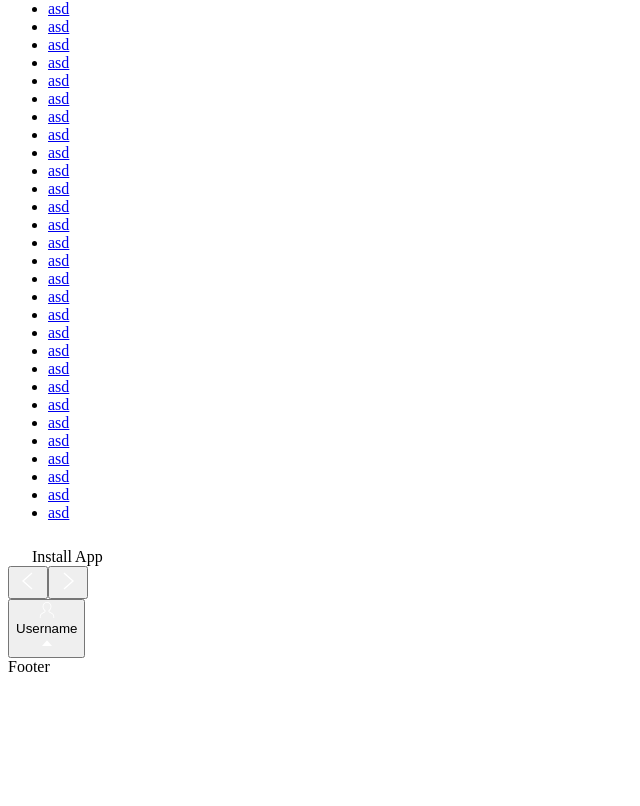
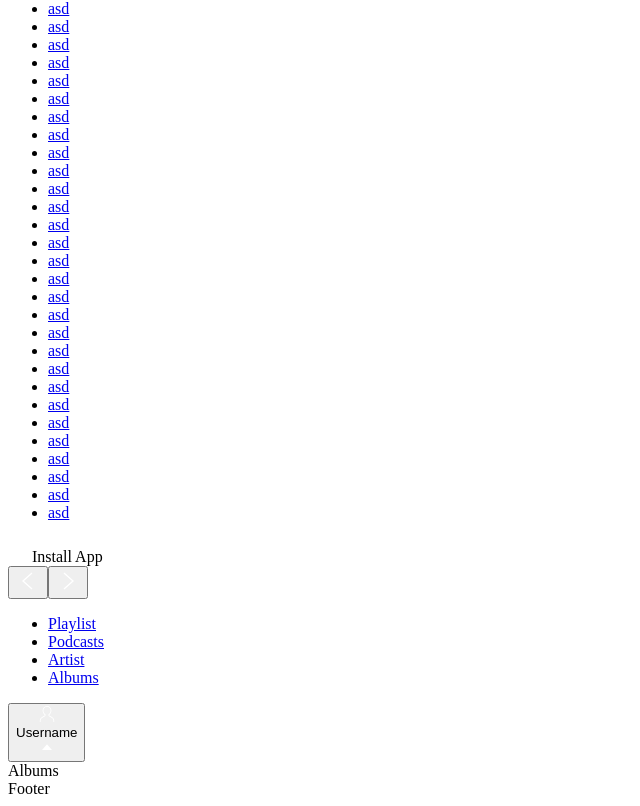
Before and after one commit to ilkay-alti/Spotify-Clone, a React (Create React App) app: page /albums in a window 1280 px wide. Shown: the part 610-1416 px from the top of the page, without its empty margins (0-640 px from the left). Before the commit the page ends 1294 px from the top, so only its background shows below. Built offline with nearby package versions, Linux system fonts and the light colour scheme.

Commit message:
Library Top Area

```diff
--- a/src/components/Content.js
+++ b/src/components/Content.js
@@ -7,6 +7,10 @@ import Episodes from "../views/Episodes";
 import LikedSong from "../views/LikedSong";
 import Navbar from "./Navbar";
 import { Routes, Route } from "react-router-dom";
+import Playlist from "../views/Playlist";
+import Podcasts from "../views/Podcasts";
+import Artist from "../views/Artist";
+import Albums from "../views/Albums";
 
 const Content = () => {
   return (
@@ -22,6 +26,11 @@ const Content = () => {
             <Route path="/createplaylist" element={<CreatePlayList />} />
             <Route path="/likedsong" element={<LikedSong />} />
             <Route path="/episodes" element={<Episodes />} />
+            <Route path="/playlist" element={<Playlist />} />
+            <Route path="/podcasts" element={<Podcasts />} />
+
+            <Route path="/artist" element={<Artist />} />
+            <Route path="/albums" element={<Albums />} />
           </Routes>
         </div>
       </div>
--- a/src/components/Navbar.js
+++ b/src/components/Navbar.js
@@ -3,7 +3,7 @@ import Auth from "./Sidebar/Navbar/Auth";
 import Navigates from "./Sidebar/Navbar/Navigates";
 import { Routes, Route } from "react-router-dom";
 import Search from "./Sidebar/Navbar/Search";
-import Library from "./Sidebar/Navbar/Library";
+import Library from "./Sidebar/Navbar/LibraryTop";
 
 const Navbar = () => {
   return (
@@ -12,6 +12,10 @@ const Navbar = () => {
       <Routes>
         <Route path="/search" element={<Search />} />
         <Route path="/library" element={<Library />} />
+        <Route path="/playlist" element={<Library />} />
+        <Route path="/podcasts" element={<Library />} />
+        <Route path="/artist" element={<Library />} />
+        <Route path="/albums" element={<Library />} />
       </Routes>
       <Auth />
     </div>
--- a/src/components/Sidebar/Navbar/Auth.js
+++ b/src/components/Sidebar/Navbar/Auth.js
@@ -15,7 +15,10 @@ const Auth = () => {
               <div className="w-[28px] h-[28px]  bg-link opacity-70 justify-center flex rounded-full">
                 <img src={User} alt="a" className="w-[16px] " />
               </div>
-              Username
+              <div className="text-[#fff] opacity-100 font-bold ">
+                {" "}
+                Username
+              </div>
               <div className={open === true && "rotate-180"}>
                 <img src={Down} alt="a" className="w-[16px] " />
               </div>
--- a/src/components/Sidebar/Navbar/Library.js
+++ /dev/null
@@ -1,7 +0,0 @@
-import React from "react";
-
-const Library = () => {
-  return <div>Library</div>;
-};
-
-export default Library;
--- /dev/null
+++ b/src/components/Sidebar/Navbar/LibraryTop.js
@@ -0,0 +1,47 @@
+import React from "react";
+import { NavLink } from "react-router-dom";
+
+const Library = () => {
+  return (
+    <>
+      <nav>
+        <ul className="flex ">
+          <li>
+            <NavLink
+              to={"/playlist"}
+              className="  flex items-center  h-[40px] px-[16px]  hover:text-white"
+            >
+              Playlist
+            </NavLink>
+          </li>
+          <li>
+            <NavLink
+              to={"/podcasts"}
+              className=" flex items-center  h-[40px] px-[16px]    hover:text-white"
+            >
+              Podcasts
+            </NavLink>
+          </li>
+          <li>
+            <NavLink
+              to={"/artist"}
+              className=" flex items-center  h-[40px] px-[16px]  hover:text-white"
+            >
+              Artist
+            </NavLink>
+          </li>
+          <li>
+            <NavLink
+              to={"/albums"}
+              className=" flex items-center  h-[40px] px-[16px]    hover:text-white"
+            >
+              Albums
+            </NavLink>
+          </li>
+        </ul>
+      </nav>
+    </>
+  );
+};
+
+export default Library;
--- a/src/components/Sidebar/Navbar/Search.js
+++ b/src/components/Sidebar/Navbar/Search.js
@@ -1,7 +1,26 @@
 import React from "react";
 
 const search = () => {
-  return <div>Search</div>;
+  return (
+    <>
+      <form className="px-[0px]">
+        <input
+          type="text"
+          name="search"
+          placeholder="Artist,songs,or podcast"
+          className="text-black rounded-[500px]
+        h-[40px]
+        min-w-[364px]
+        py-[6px]
+        px-[48px]
+        bg-no-repeat
+        bg-left
+        Search
+        "
+        />
+      </form>
+    </>
+  );
 };
 
 export default search;
--- a/src/index.css
+++ b/src/index.css
@@ -17,5 +17,9 @@
   @apply bg-active  fill-red-800;
 }
 .active {
-  @apply text-white opacity-100;
+  @apply text-white opacity-100 bg-[#333];
 }
+.Search {
+  background-position: 15px 50%;
+  background-image: url(../src/icon/Search.svg);
+}
--- /dev/null
+++ b/src/views/Albums.js
@@ -0,0 +1,7 @@
+import React from "react";
+
+const Albums = () => {
+  return <div>Albums</div>;
+};
+
+export default Albums;
--- /dev/null
+++ b/src/views/Artist.js
@@ -0,0 +1,7 @@
+import React from "react";
+
+const Artist = () => {
+  return <div>Artist</div>;
+};
+
+export default Artist;
--- /dev/null
+++ b/src/views/Playlist.js
@@ -0,0 +1,7 @@
+import React from "react";
+
+const Playlist = () => {
+  return <div>Playlisttt</div>;
+};
+
+export default Playlist;
--- /dev/null
+++ b/src/views/Podcasts.js
@@ -0,0 +1,7 @@
+import React from "react";
+
+const Podcasts = () => {
+  return <div>Podcast</div>;
+};
+
+export default Podcasts;
```
